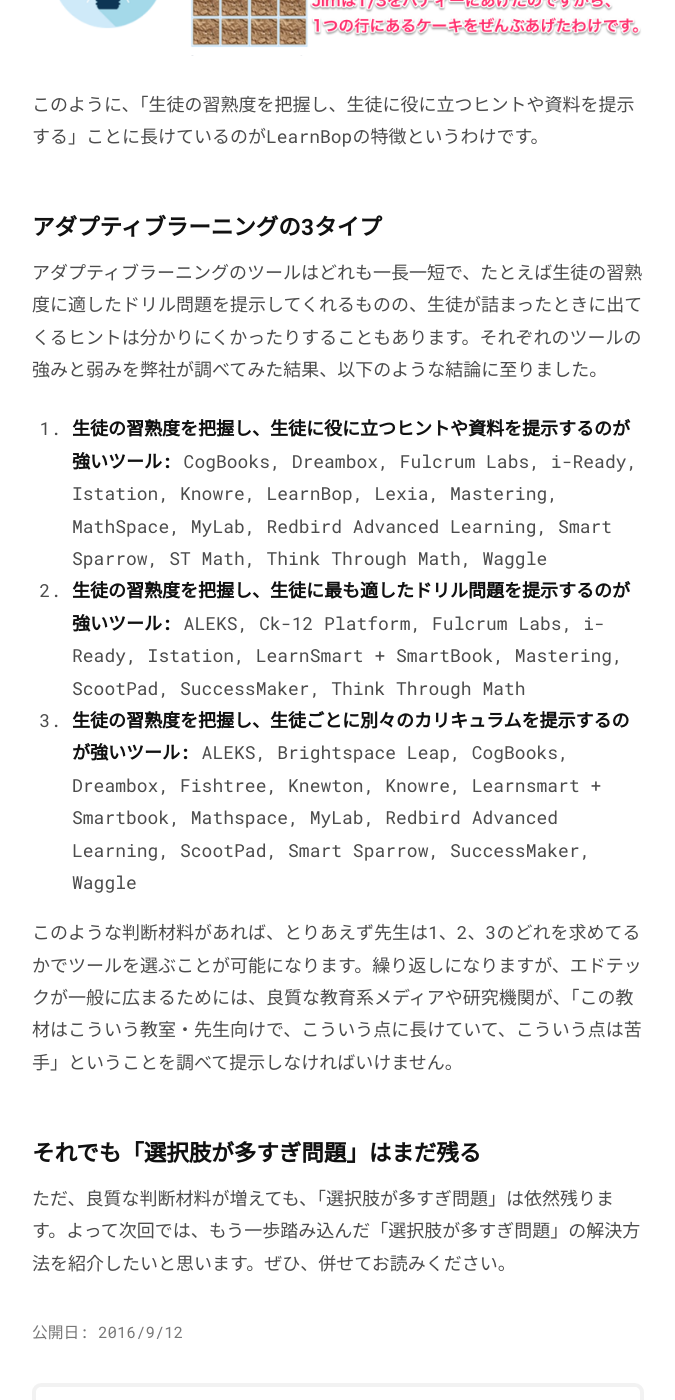
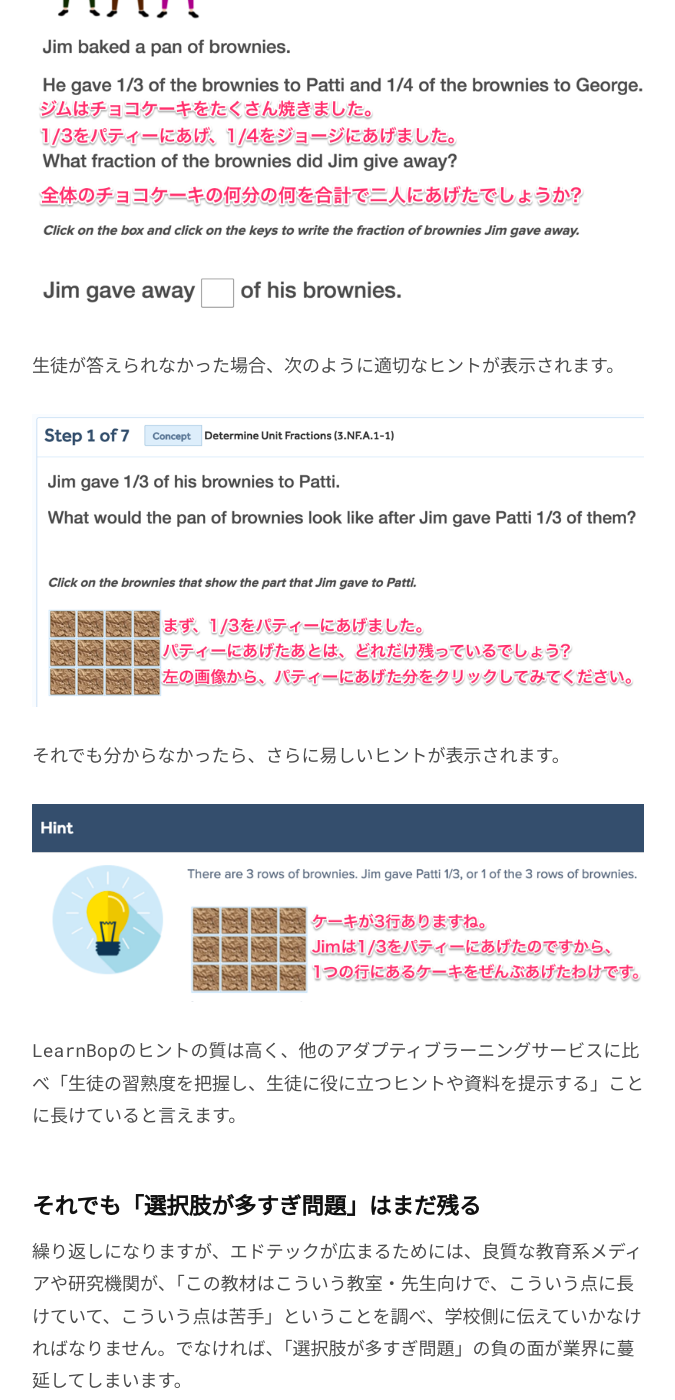
Before and after one commit to chibicode/senseicode, a Jekyll site: the page built from _posts/2016-09-07-adaptive-learning.md, in a window 1280 px wide and 1400 px high, scrolled down 12117 px. Shown: the whole window, without its empty margins (302-977 px from the left). Built offline with Jekyll 4.4.1, drawn with Linux system fonts in a browser that asks for light colours; comment, search, counter and statistics services are not loaded; some of the changed text lies outside the part shown.

Commit message:
:pencil:

```diff
--- a/_posts/2016-09-07-adaptive-learning.md
+++ b/_posts/2016-09-07-adaptive-learning.md
@@ -42,9 +42,9 @@
 
 ## Dreamboxのアダプティブラーニング機能のデモ
 
-上記で引用したDreamboxのアダプティブラーニング機能を見てみましょう。実際にDreamboxのアプリ画面を使って説明します([ソース](http://www.dreambox.com/reporting/assignfocus))。
+上に書いたDreamboxのアダプティブラーニング機能を見てみましょう。実際にDreamboxのアプリ画面を使って説明します([ソース](http://www.dreambox.com/reporting/assignfocus))。
 
-たとえば算数の授業で、生徒たちは最終的に「分数の掛け算」をマスターすることが求められているとします。
+たとえば小学校高学年の算数の授業で、生徒たちは最終的に「分数の掛け算」をマスターすることが求められているとします。
 
 まず優等生のAlfonzo君がDreamboxにログインすると、「分数の掛け算」というレッスンが表示されています。
 
@@ -80,14 +80,16 @@
 
 ここで「選択肢が多すぎ」問題に戻りましょう。
 
-アダプティブラーニングを売りにしているデジタル教材は、Dreamboxだけではありません。[弊社(EdSurge)の調査によると](https://www.edsurge.com/research/special-reports/adaptive-learning/software)、アメリカの教育現場で使われているアダプティブラーニングのアプリ・サービスは現在なんと24種類もあります(2016年2月)。以下がその一覧(名前順)です。リンク先はEdSurge内のサービス紹介ページです。
+アダプティブラーニングを売りにしているデジタル教材は、Dreamboxだけではありません。[弊社(EdSurge)の調査によると](https://www.edsurge.com/research/special-reports/adaptive-learning/software)、アメリカの教育現場で使われているアダプティブラーニングのアプリ・サービスは現在なんと24種類もあります(2016年2月)。
+
+以下がその一覧(名前順)です。リンク先はEdSurge内のサービス紹介ページです。
 
 - **[ALEKS](https://www.edsurge.com/product-reviews/aleks)** - 小中高の算数・数学のアダプティブラーニング教材。
 - **[Brightspace Leap](https://www.edsurge.com/product-reviews/desire2learn-product)** - 小中高から大学、社会人教育までをカバーするデジタル教材の大手で、アダプティブラーニング教材も充実。
-- **[CK-12 Platform](https://www.edsurge.com/product-reviews/ck-12-platform)** - 理系科目の教材を無料で提供しているNPO。アダプティブな数学・科学の学習アプリも提供。
-- **[Cogbooks](https://www.edsurge.com/product-reviews/cogbooks-product)** - 現時点では、アダプティブな歴史と生物学のデジタル教材を提供中。
+- **[CK-12 Platform](https://www.edsurge.com/product-reviews/ck-12-platform)** - 理系科目の教材を無料で提供しているNPO。アダプティブな数学・科学の教材も提供。
+- **[Cogbooks](https://www.edsurge.com/product-reviews/cogbooks-product)** - アダプティブな歴史と生物学のデジタル教材を提供中。
 - **[DreamBox](https://www.edsurge.com/product-reviews/dreambox-learning)** - 中学2年生までの算数・数学のアダプティブラーニング教材。アダプティブラーニング教材の中では大手。
-- **[Fishtree](https://www.edsurge.com/product-reviews/fishtree)** - Khan Academyなどネットにあるフリー教材を使い、先生がアダプティブなカリキュラムを作れることができるツール。
+- **[Fishtree](https://www.edsurge.com/product-reviews/fishtree)** - Khan Academyなどネットにあるフリー教材を使い、先生がアダプティブなカリキュラムを作ることができるサービス。
 - **[Fulcrum Labs](https://www.edsurge.com/product-reviews/adapt-courseware)** - 高等教育向けのアダプティブラーニングプラットフォーム。
 - **[i-Ready](https://www.edsurge.com/product-reviews/i-ready)** - 中学2年生までの算数・数学、そして国語(英語)のアダプティブラーニング教材。
 - **[Istation](https://www.edsurge.com/product-reviews/istation-reading)** - 幼稚園から高校までカバーする算数・数学と国語のアダプティブラーニング教材。
@@ -101,15 +103,15 @@
 - **[MyLab](https://www.edsurge.com/product-reviews/mylab)** - 教育系の大手出版社・Pearsonによる、国語と社会のアダプティブラーニング教材。高等教育向け。
 - **[Redbird Advanced Learning](https://www.edsurge.com/product-reviews/redbird-advanced-learning-courses)** - 小学校向けの国語・算数のアダプティブラーニングカリキュラム。
 - **[ScootPad](https://www.edsurge.com/product-reviews/scootpad)** - 中学2年生までの算数・数学、そして国語(英語)のアダプティブラーニング教材。
-- **[Smart Sparrow](https://www.edsurge.com/product-reviews/smart-sparrow)** - 先生がアダプティブな教材を自作することができるアプリ。
-- **[ST Math](https://www.edsurge.com/product-reviews/st-math)** - 小学校から高校までの数学をゲーム感覚で学べるアプリ。普及率も高い。
+- **[Smart Sparrow](https://www.edsurge.com/product-reviews/smart-sparrow)** - 先生がアダプティブな教材を自作することができるサービス。
+- **[ST Math](https://www.edsurge.com/product-reviews/st-math)** - 小学校から高校までの数学をゲーム感覚で学べるカリキュラム。普及率も高い。
 - **[SuccessMaker](https://www.edsurge.com/product-reviews/successmaker)** - 教育系の大手出版社・Pearsonによる、中学2年生までの算数・数学、そして国語(英語)のアダプティブラーニング教材。
 - **[Think Through Math](https://www.edsurge.com/product-reviews/think-through-math)** - 数学のアダプティブラーニング教材。詰まったらチューターとも会話することができる。
 - **[Waggle](https://www.edsurge.com/product-reviews/waggle)** - 中学2年生までの算数・数学、そして国語(英語)のアダプティブラーニング教材。
 
 ## どれを選べばいいのか分からない
 
-アメリカでは公教育の教育現場でエドテックが使われていますが、アダプティブラーニングでもこれだけ種類があると、教材を購入する学校側が「選択肢が多すぎ問題」に悩まされてしまいます。
+アメリカでは公教育の現場でエドテックが使われていますが、アダプティブラーニングだけでもこれだけ種類があると、教材を購入する学校側が「選択肢が多すぎ問題」に悩まされてしまいます。
 
 > エドテックが流行ると教育向けアプリやサービスが大量に生まれますが、それは「選択肢が多すぎ」問題を引き起こします。「(エドテックの)選択が難しいと感じ、無力感にさいなまれる」「選んだ選択肢に不安を持ってしまう」「上がった期待値に届かずがっかりする」「選択に失敗した場合、自分自身を責める」など、選択肢が多いことの負の面が表面化してしまうのです。
 >
@@ -119,48 +121,52 @@
 
 選択を難しくしている点は、「第三者によるレビューが少ない」という点です。どのサービスも「お客様(先生・生徒)の声」を載せていますが、辞任した舛添前都知事が抜擢した「第三者」のように、バイアスが無いとは言い切れません。
 
-また、中立的なレビューはネットを探せば見つけられますが、教育というものは、現場によって指導方法が大きく変わります。ある先生が「このアダプティブラーニング教材はひどい」と言い、まったく別な先生が「これは最高の教材だ」と言うことは日常茶飯事です。教え方のスタイル、生徒の能力、学校の大まかな教育方針など、差異が生まれる原因は数えたらキリがありません。エドテックのレビューはAmazonや食べログなどのレビューよりも一層あてにならないのです。
+また、ネット検索で中立的なレビューを見つけることができても、教育というものは、現場によって指導方法が大きく変わります。ある先生が「このアダプティブラーニング教材はひどい」と言い、まったく別な先生が「これは最高の教材だ」と言うことは日常茶飯事です。教え方のスタイル、生徒の能力、学校の大まかな教育方針など、差異が生まれる原因は数えたらキリがありません。
+
+エドテックのレビューはAmazonや食べログなどのレビューよりも一層あてにならないのです。
 
 ## じゃあどうするか
 
-第一に、良質な教育系メディアや研究機関が、「この教材はこういう教室・先生向けで、こういう点に長けていて、こういう点は苦手」ということを調べて提示しなければいけません。家電やレストランのレビュー、書評や映画の批評などに比べて、「向き不向き」の部分に多くの文字数を割くことが大事です。
+解決方法のひとつは、良質な教育系メディアや研究機関が、「この教材はこういう教室・先生向けで、こういう点に長けていて、こういう点は苦手」ということを調べて提示することです。家電やレストランのレビュー、書評や映画の批評などに比べて、「向き不向き」の部分に多くの文字数を割くことが大事です。
+
+## EdSurgeのアダプティブラーニングサービスに対する「第三者の目」
 
 たとえば弊社・EdSurgeは、エドテック市場の研究をスポンサー企業と組んで行っています(貴重な収入源です)。もちろん、[スポンサー企業の意向が反映されないように](https://www.edsurge.com/research/special-reports/adaptive-learning/about)気を配っています。
 
-さて、[弊社のアダプティブラーニング教材の研究](https://www.edsurge.com/research/special-reports/adaptive-learning/)によると、アダプティブラーニング教材には三種類のタイプがあることが浮かび上がってきました。
+[弊社はアダプティブラーニング教材の研究](https://www.edsurge.com/research/special-reports/adaptive-learning/)も行っていて、それによると、アダプティブラーニング教材には三種類のタイプがあると判明しました。
 
 1. 生徒の習熟度を把握し、生徒に役に立つヒントや資料を提示するタイプ
 2. 生徒の習熟度を把握し、生徒に最も適したドリル問題を提示するタイプ
 3. 生徒の習熟度を把握し、生徒ごとに別々のカリキュラムを提示するタイプ
 
+アダプティブラーニングのサービスはどれも一長一短で、たとえば生徒の習熟度に適したドリル問題を提示してくれるものの、生徒が詰まったときに出てくるヒントは分かりにくかったりすることもあります。それぞれのサービスの強みと弱みを弊社が調べてみた結果、以下のような結論に至りました。
+
+1. **生徒の習熟度を把握し、生徒に役に立つヒントや資料を提示するのが強いサービス:** CogBooks, Dreambox, Fulcrum Labs, i-Ready, Istation, Knowre, LearnBop, Lexia, Mastering, MathSpace, MyLab, Redbird Advanced Learning, Smart Sparrow, ST Math, Think Through Math, Waggle
+2. **生徒の習熟度を把握し、生徒に最も適したドリル問題を提示するのが強いサービス:** ALEKS, Ck-12 Platform, Fulcrum Labs, i-Ready, Istation, LearnSmart + SmartBook, Mastering, ScootPad, SuccessMaker, Think Through Math
+3. **生徒の習熟度を把握し、生徒ごとに別々のカリキュラムを提示するのが強いサービス:** ALEKS, Brightspace Leap, CogBooks, Dreambox, Fishtree, Knewton, Knowre, Learnsmart + Smartbook, Mathspace, MyLab, Redbird Advanced Learning, ScootPad, Smart Sparrow, SuccessMaker, Waggle
+
+このような判断材料があれば、とりあえず先生は1、2、3のどれを求めてるかでサービスを選ぶことが可能になります。
+
 ## (1)「生徒の習熟度を把握し、生徒に役に立つヒントや資料を提示するタイプ」LearnBopの例
 
-たとえば、(1)の「生徒の習熟度を把握し、生徒に役に立つヒントや資料を提示するタイプ」には、代表的なものに[LearnBop](http://learnbop.com)があります。
+たとえば、(1)の「生徒の習熟度を把握し、生徒に役に立つヒントや資料を提示するタイプ」には、代表的なものに[LearnBop](http://learnbop.com)があります。小学校高学年から中学生向けの、数学に特化したアダプティブラーニング教材です。
 
-小学校高学年から中学生向けの、数学に特化したアダプティブラーニング教材・LearnBobでは、以下のような分数の問題が出題されます。
+たとえば、以下のような分数の問題が出題されたとします。
 
 ![](/images/5/learnbop-1.png)
 
-生徒が分からなかったら、次のような適切なヒントが表示されます。
+生徒が答えられなかった場合、次のように適切なヒントが表示されます。
 
 ![](/images/5/learnbop-2.png)
 
-それでも分からなかったら、さらに次のようなヒントが表示されます。
+それでも分からなかったら、さらに易しいヒントが表示されます。
 
 ![](/images/5/learnbop-3.png)
 
-このように、「生徒の習熟度を把握し、生徒に役に立つヒントや資料を提示する」ことに長けているのがLearnBopの特徴というわけです。
-
-## アダプティブラーニングの3タイプ
-
-アダプティブラーニングのツールはどれも一長一短で、たとえば生徒の習熟度に適したドリル問題を提示してくれるものの、生徒が詰まったときに出てくるヒントは分かりにくかったりすることもあります。それぞれのツールの強みと弱みを弊社が調べてみた結果、以下のような結論に至りました。
-
-1. **生徒の習熟度を把握し、生徒に役に立つヒントや資料を提示するのが強いツール:** CogBooks, Dreambox, Fulcrum Labs, i-Ready, Istation, Knowre, LearnBop, Lexia, Mastering, MathSpace, MyLab, Redbird Advanced Learning, Smart Sparrow, ST Math, Think Through Math, Waggle
-2. **生徒の習熟度を把握し、生徒に最も適したドリル問題を提示するのが強いツール:** ALEKS, Ck-12 Platform, Fulcrum Labs, i-Ready, Istation, LearnSmart + SmartBook, Mastering, ScootPad, SuccessMaker, Think Through Math
-3. **生徒の習熟度を把握し、生徒ごとに別々のカリキュラムを提示するのが強いツール:** ALEKS, Brightspace Leap, CogBooks, Dreambox, Fishtree, Knewton, Knowre, Learnsmart + Smartbook, Mathspace, MyLab, Redbird Advanced Learning, ScootPad, Smart Sparrow, SuccessMaker, Waggle
-
-このような判断材料があれば、とりあえず先生は1、2、3のどれを求めてるかでツールを選ぶことが可能になります。繰り返しになりますが、エドテックが一般に広まるためには、良質な教育系メディアや研究機関が、「この教材はこういう教室・先生向けで、こういう点に長けていて、こういう点は苦手」ということを調べて提示しなければいけません。
+LearnBopのヒントの質は高く、他のアダプティブラーニングサービスに比べ「生徒の習熟度を把握し、生徒に役に立つヒントや資料を提示する」ことに長けていると言えます。
 
 ## それでも「選択肢が多すぎ問題」はまだ残る
 
-ただ、良質な判断材料が増えても、「選択肢が多すぎ問題」は依然残ります。よって次回では、もう一歩踏み込んだ「選択肢が多すぎ問題」の解決方法を紹介したいと思います。ぜひ、併せてお読みください。
+繰り返しになりますが、エドテックが広まるためには、良質な教育系メディアや研究機関が、「この教材はこういう教室・先生向けで、こういう点に長けていて、こういう点は苦手」ということを調べ、学校側に伝えていかなければなりません。でなければ、「選択肢が多すぎ問題」の負の面が業界に蔓延してしまいます。
+
+ただ、良質な判断材料が増えたとしても、「選択肢が多すぎ問題」は完全には解決できません。よって次回では、もう一歩踏み込んだ「選択肢が多すぎ問題」の解決方法を紹介したいと思います。ぜひ、併せてお読みください。
```
